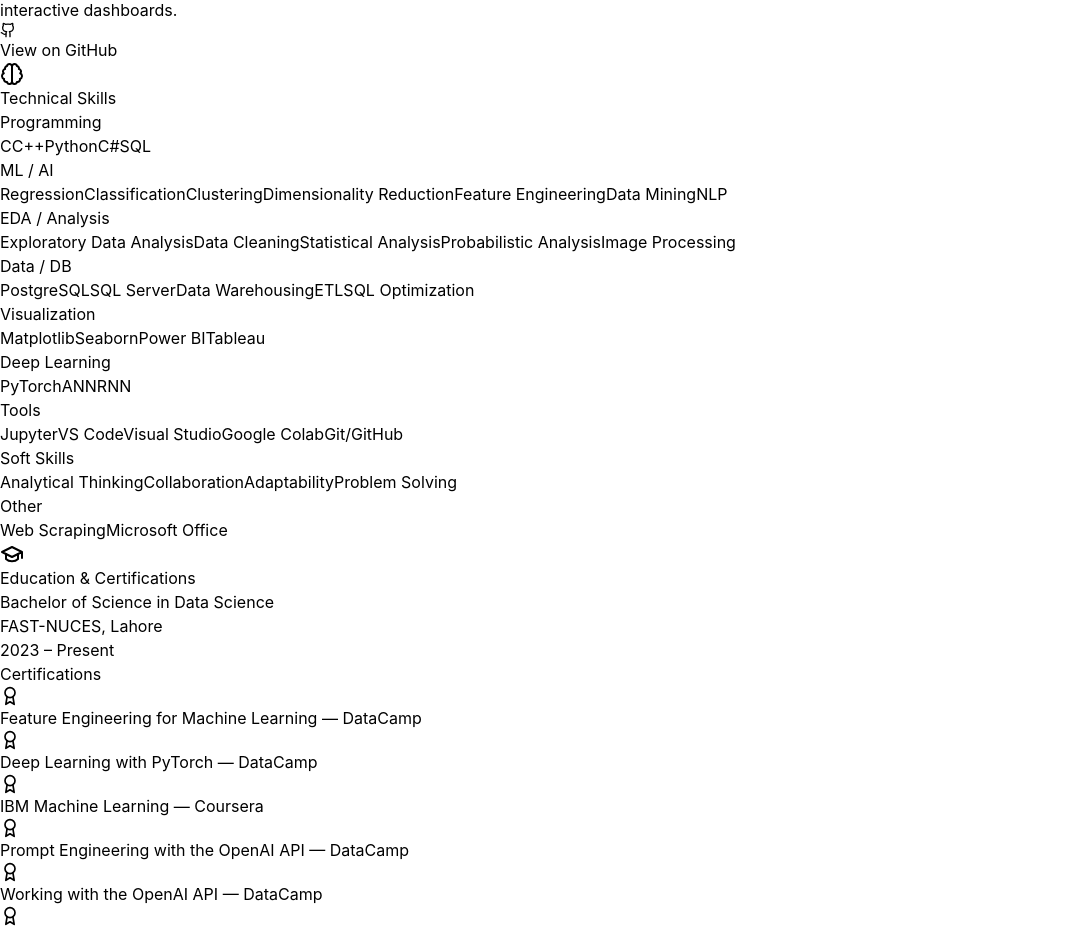
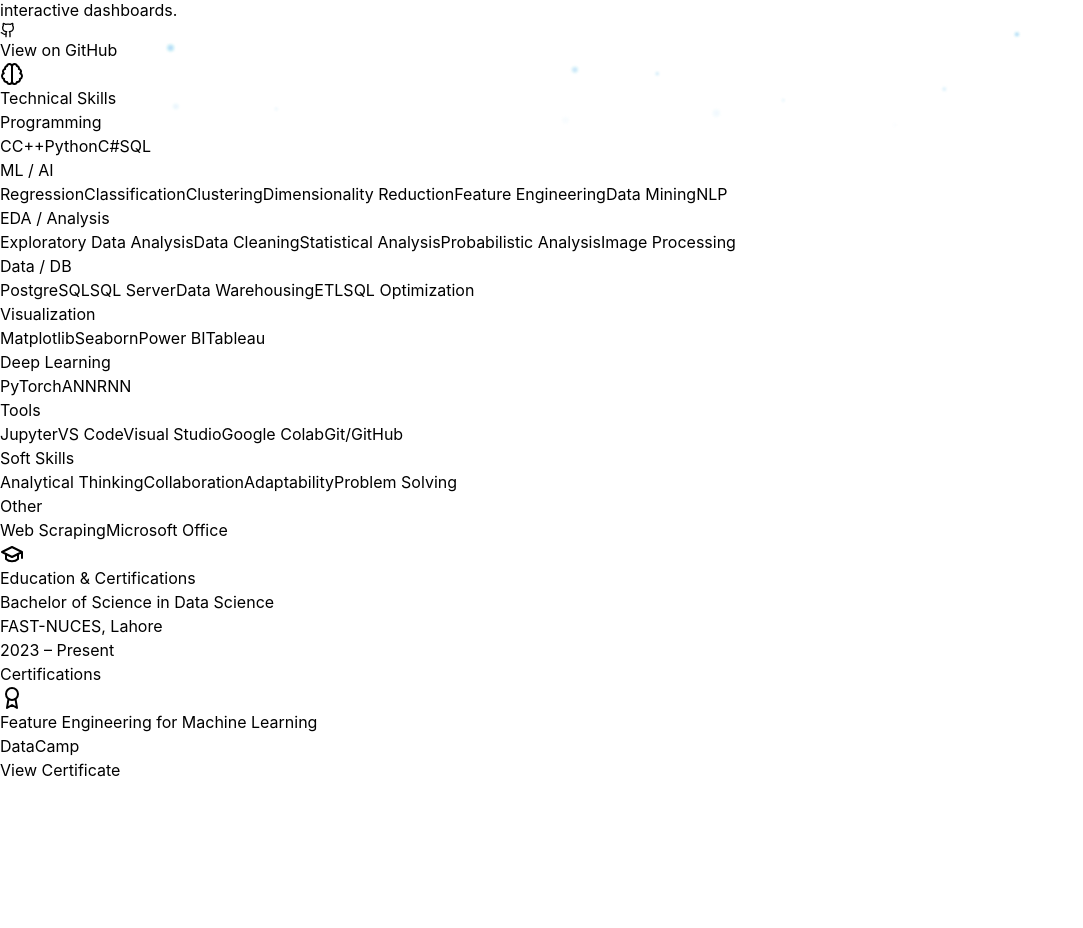
Before and after one commit to Muhammad-Ahmad2511/portfolio_1, a React (Vite) app: page / in a window 1280 px wide. Shown: the part 1468-2396 px from the top of the page, without its empty margins (0-1083 px from the left). Built offline with nearby package versions, Linux system fonts and the light colour scheme; the HTML template or start-up script is replaced by a standard one.

Commit message:
Update certifications to individual card layout

```diff
--- a/src/App.jsx
+++ b/src/App.jsx
@@ -7,7 +7,27 @@
   const [isTypingComplete, setIsTypingComplete] = useState(false);
   const [activeSection, setActiveSection] = useState('about');
   const [mousePosition, setMousePosition] = useState({ x: 0, y: 0 });
+  const [particles, setParticles] = useState([]);
   const fullText = "Muhammad Ahmad";
+
+  // Generate particles
+  useEffect(() => {
+    const generateParticles = () => {
+      const newParticles = [];
+      for (let i = 0; i < 40; i++) {
+        newParticles.push({
+          id: i,
+          x: Math.random() * 100,
+          y: Math.random() * 100,
+          size: Math.random() * 6 + 3,
+          duration: Math.random() * 15 + 10,
+          delay: Math.random() * 10
+        });
+      }
+      setParticles(newParticles);
+    };
+    generateParticles();
+  }, []);
 
   useEffect(() => {
     let index = 0;
@@ -293,10 +313,66 @@
         .glow-on-hover:hover {
           box-shadow: 0 0 20px rgba(59, 130, 246, 0.5);
         }
+
+        .particle {
+          position: fixed;
+          background: radial-gradient(circle, rgba(59, 130, 246, 0.6) 0%, rgba(6, 182, 212, 0.3) 50%, transparent 100%);
+          border-radius: 50%;
+          pointer-events: none;
+          filter: blur(1px);
+        }
+
+        @keyframes float-particle {
+          0% {
+            transform: translateY(100vh) translateX(0);
+            opacity: 0;
+          }
+          10% {
+            opacity: 0.8;
+          }
+          90% {
+            opacity: 0.8;
+          }
+          100% {
+            transform: translateY(-10vh) translateX(50px);
+            opacity: 0;
+          }
+        }
+
+        .connection-line {
+          position: absolute;
+          height: 1px;
+          background: linear-gradient(90deg, transparent, rgba(59, 130, 246, 0.3), transparent);
+          pointer-events: none;
+          animation: fade-in-out 3s ease-in-out infinite;
+        }
+
+        @keyframes fade-in-out {
+          0%, 100% { opacity: 0; }
+          50% { opacity: 1; }
+        }
       `}</style>
 
       {/* Animated Background */}
       <div className="fixed inset-0 animated-bg -z-10"></div>
+
+      {/* Floating Particles */}
+      <div className="fixed inset-0 overflow-hidden pointer-events-none" style={{ zIndex: 1 }}>
+        {particles.map((particle) => (
+          <div
+            key={particle.id}
+            className="particle"
+            style={{
+              left: `${particle.x}%`,
+              bottom: '0',
+              width: `${particle.size}px`,
+              height: `${particle.size}px`,
+              animation: `float-particle ${particle.duration}s linear infinite`,
+              animationDelay: `${particle.delay}s`
+            }}
+          />
+        ))}
+      </div>
 
       {/* Navigation */}
       <nav className="fixed top-0 w-full bg-slate-900/80 backdrop-blur-md z-50 border-b border-blue-500/20">
@@ -471,30 +547,39 @@
             </div>
           </div>
 
-          <div className="stagger-item bg-slate-800/50 backdrop-blur-sm p-8 rounded-xl border border-blue-500/20 glow-on-hover">
           <h3 className="text-2xl font-bold text-blue-400 mb-6">Certifications</h3>
-            <div className="grid md:grid-cols-2 gap-4">
+          <div className="grid md:grid-cols-2 gap-6">
             {[
-                { name: "Feature Engineering for Machine Learning — DataCamp", link: "https://www.datacamp.com/statement-of-accomplishment/course/2c0a7a8b961475cb1c77d0a0289c5a3d870e6c0b?raw=1" },
-                { name: "Deep Learning with PyTorch — DataCamp", link: "https://www.datacamp.com/statement-of-accomplishment/course/9eabbc32e0ca84d8f4a892be28c99fa1c06c19d6?raw=1" },
-                { name: "IBM Machine Learning — Coursera", link: "https://www.coursera.org/account/accomplishments/specialization/certificate/SJFWK6SVPRFA" },
-                { name: "Prompt Engineering with the OpenAI API — DataCamp", link: "https://www.datacamp.com/statement-of-accomplishment/course/e18d6c6bb8e10cd4cd046e0be8e8f8a8cded9148?raw=1" },
-                { name: "Working with the OpenAI API — DataCamp", link: "https://www.datacamp.com/statement-of-accomplishment/course/b135f4db28f88d7627f1227a46517ee79d529882?raw=1" },
-                { name: "Deep Learning and Reinforcement Learning — Coursera", link: "https://www.coursera.org/account/accomplishments/certificate/M7W3YP1FABUB" },
-                { name: "Exploratory Data Analysis for Machine Learning — Coursera", link: "https://www.coursera.org/account/accomplishments/certificate/C8RXZNE7K3SC" }
+              { name: "Feature Engineering for Machine Learning", platform: "DataCamp", link: "https://www.datacamp.com/statement-of-accomplishment/course/2c0a7a8b961475cb1c77d0a0289c5a3d870e6c0b?raw=1" },
+              { name: "Deep Learning with PyTorch", platform: "DataCamp", link: "https://www.datacamp.com/statement-of-accomplishment/course/9eabbc32e0ca84d8f4a892be28c99fa1c06c19d6?raw=1" },
+              { name: "IBM Machine Learning", platform: "Coursera", link: "https://www.coursera.org/account/accomplishments/specialization/certificate/SJFWK6SVPRFA" },
+              { name: "Prompt Engineering with OpenAI API", platform: "DataCamp", link: "https://www.datacamp.com/statement-of-accomplishment/course/e18d6c6bb8e10cd4cd046e0be8e8f8a8cded9148?raw=1" },
+              { name: "Working with the OpenAI API", platform: "DataCamp", link: "https://www.datacamp.com/statement-of-accomplishment/course/b135f4db28f88d7627f1227a46517ee79d529882?raw=1" },
+              { name: "Deep Learning and Reinforcement Learning", platform: "Coursera", link: "https://www.coursera.org/account/accomplishments/certificate/M7W3YP1FABUB" },
+              { name: "Exploratory Data Analysis for ML", platform: "Coursera", link: "https://www.coursera.org/account/accomplishments/certificate/C8RXZNE7K3SC" }
             ].map((cert, index) => (
               <a
                 key={index}
                 href={cert.link}
                 target="_blank"
                 rel="noopener noreferrer"
-                  className="flex items-start gap-2 hover:bg-slate-700/30 p-2 rounded-lg transition-all group"
+                className="stagger-item bg-slate-800/50 backdrop-blur-sm p-6 rounded-xl border border-blue-500/20 hover:border-blue-500/40 transition-all glow-on-hover group"
               >
-                  <Award size={20} className="text-cyan-400 mt-1 flex-shrink-0 group-hover:scale-110 transition-transform" />
-                  <span className="text-slate-300 group-hover:text-blue-400 transition-colors">{cert.name}</span>
+                <div className="flex items-start gap-3 mb-3">
+                  <Award size={24} className="text-cyan-400 flex-shrink-0 group-hover:scale-110 transition-transform" />
+                  <div>
+                    <h4 className="text-lg font-bold text-slate-200 group-hover:text-blue-400 transition-colors mb-1">{cert.name}</h4>
+                    <p className="text-sm text-slate-400">{cert.platform}</p>
+                  </div>
+                </div>
+                <div className="flex items-center gap-2 text-sm text-cyan-400 group-hover:text-cyan-300">
+                  <span>View Certificate</span>
+                  <svg className="w-4 h-4 group-hover:translate-x-1 transition-transform" fill="none" stroke="currentColor" viewBox="0 0 24 24">
+                    <path strokeLinecap="round" strokeLinejoin="round" strokeWidth={2} d="M9 5l7 7-7 7" />
+                  </svg>
+                </div>
               </a>
             ))}
-            </div>
           </div>
         </div>
       </section>
```
Lines whose indentation alone changed are shown as unchanged.
